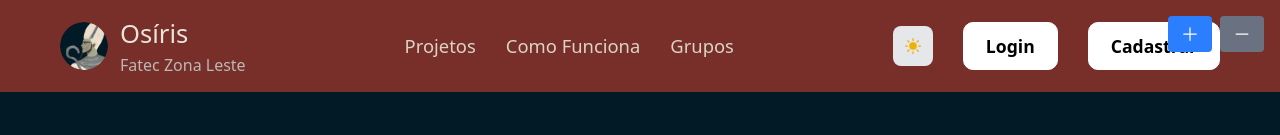
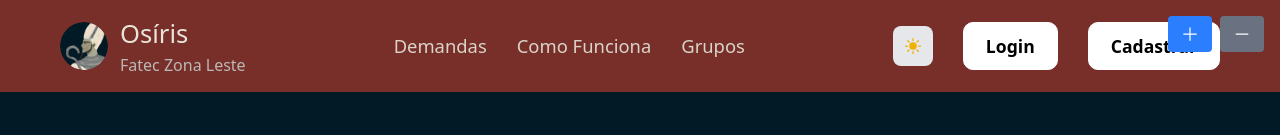
Before and after one commit to Infinito-1/osiris-react, a React (Vite) app: page / in a window 1280 px wide. Shown: the top 135 px of the page. Built offline with nearby package versions, Linux system fonts and the light colour scheme.

Commit message:
fix: renomeia demandas

```diff
--- a/src/components/navbar/Navbar.tsx
+++ b/src/components/navbar/Navbar.tsx
@@ -73,7 +73,7 @@ function Navbar() {
                 // onClick={() => navigate("/empreendedor")}
                 onClick={() => navigate("/demandas")}
               >
-                Projetos
+                Demandas
               </button>
               <Link to="/#como-funciona" className="bg-none border-none text-[#dad4c8] text-[1.15rem] cursor-pointer font-medium transition-opacity duration-300 hover:opacity-70">
                 Como Funciona
```
